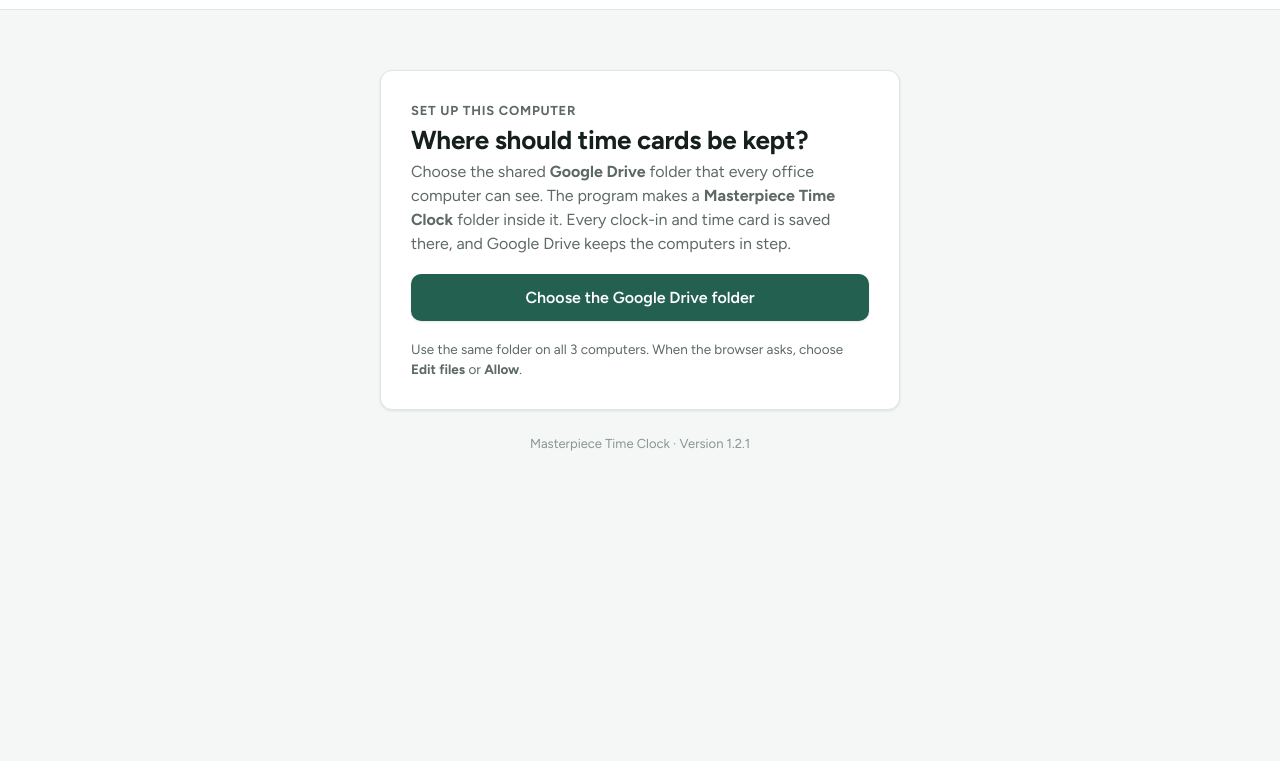
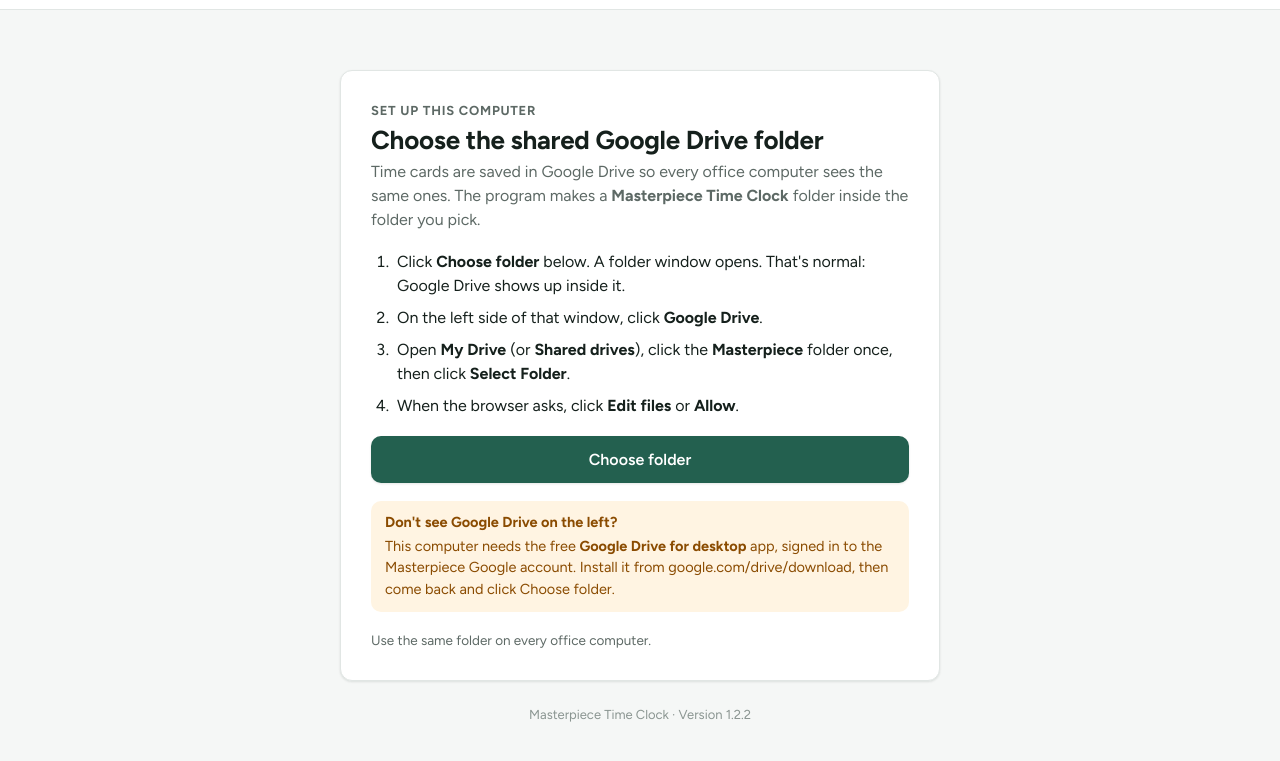
Before and after one commit to twbcode/masterpiece-timeclock, a plain HTML site: page index.html in a window 1280 px wide. Shown: the part 63-824 px from the top of the page. Before the commit the page ends 800 px from the top, so only its background shows below. Drawn offline with Linux system fonts and the light colour scheme.

Commit message:
Clearer Google Drive folder setup steps
Co-Authored-By: Claude Opus 5.5 <noreply@anthropic.com>
Claude-Session: https://claude.ai/code/session_01CkcBZowYwfPQiNQhAyzqmA

```diff
--- a/index.html
+++ b/index.html
@@ -342,6 +342,8 @@ details.acc[open] .acc-chev { transform: rotate(90deg); }
 .acc-body { padding: 0 2px 20px; display: grid; gap: 14px; }
 .acc-body > .card { border: none; box-shadow: none; padding: 0; background: none; }
 .acc-body > .card > .card-head h3 { display: none; }
+.steps-list { margin: 0; padding-left: 22px; display: grid; gap: 8px; }
+.steps-list li { padding-left: 4px; }
 
 </style>
 
@@ -374,7 +376,7 @@ details.acc[open] .acc-chev { transform: rotate(90deg); }
 (() => {
 "use strict";
 /* ================================================================ basics */
-const APP_VERSION = "1.2.1";
+const APP_VERSION = "1.2.2";
 const ROOT_NAME = "Masterpiece Time Clock";
 const SEAL_SALT = "mpc-timeclock-seal-v1";
 const OT_LIMIT = 40;                       // hours worked in a week before overtime
@@ -874,12 +876,17 @@ $("#sign-out").addEventListener("click", () => signOut());
 
 /* ================================================================ first run */
 function viewChooseFolder() {
-  view().innerHTML = '<div class="narrow"><div class="card">' +
-    '<div class="card-head"><span class="section-title">Set up this computer</span><h2>Where should time cards be kept?</h2>' +
-    '<p class="muted">Choose the shared <b>Google Drive</b> folder that every office computer can see. The program makes a <b>' + ROOT_NAME + '</b> folder inside it. Every clock-in and time card is saved there, and Google Drive keeps the computers in step.</p></div>' +
-    (Store.canFolder ? '<button class="btn btn-primary btn-lg btn-block" type="button" id="pick">Choose the Google Drive folder</button>' +
-      '<p class="hint">Use the same folder on all 3 computers. When the browser asks, choose <b>Edit files</b> or <b>Allow</b>.</p>'
-      : '<div class="note warn">Saving to a shared folder needs Chrome or Edge on a computer.</div><button class="btn btn-secondary btn-block" type="button" id="browser">Try it in this browser only</button>') +
+  view().innerHTML = '<div class="narrow" style="max-width:600px"><div class="card">' +
+    '<div class="card-head"><span class="section-title">Set up this computer</span><h2>Choose the shared Google Drive folder</h2>' +
+    '<p class="muted">Time cards are saved in Google Drive so every office computer sees the same ones. The program makes a <b>' + ROOT_NAME + '</b> folder inside the folder you pick.</p></div>' +
+    (Store.canFolder ? '<ol class="steps-list"><li>Click <b>Choose folder</b> below. A folder window opens. That\'s normal: Google Drive shows up inside it.</li>' +
+      '<li>On the left side of that window, click <b>Google Drive</b>.</li>' +
+      '<li>Open <b>My Drive</b> (or <b>Shared drives</b>), click the <b>Masterpiece</b> folder once, then click <b>Select Folder</b>.</li>' +
+      '<li>When the browser asks, click <b>Edit files</b> or <b>Allow</b>.</li></ol>' +
+      '<button class="btn btn-primary btn-lg btn-block" type="button" id="pick">Choose folder</button>' +
+      '<div class="note warn"><b>Don\'t see Google Drive on the left?</b><span>This computer needs the free <b>Google Drive for desktop</b> app, signed in to the Masterpiece Google account. Install it from google.com/drive/download, then come back and click Choose folder.</span></div>' +
+      '<p class="hint">Use the same folder on every office computer.</p>'
+      : '<div class="note warn">Saving to Google Drive needs Chrome or Edge on a computer.</div><button class="btn btn-secondary btn-block" type="button" id="browser">Try it in this browser only</button>') +
     '</div></div>';
   if ($("#pick")) $("#pick").addEventListener("click", async () => {
     try { await chooseFolder(); } catch (e) { if (e && e.name === "AbortError") return; return showError(e); }
--- a/sw.js
+++ b/sw.js
@@ -1,6 +1,6 @@
 // Offline support: keeps a copy of the program so it opens without internet.
 // A new version (new cache name) replaces the old copy the next time the program is opened online.
-const CACHE = "mpc-timeclock-1.2.1";
+const CACHE = "mpc-timeclock-1.2.2";
 const FILES = [
  "./",
  "index.html",
```
